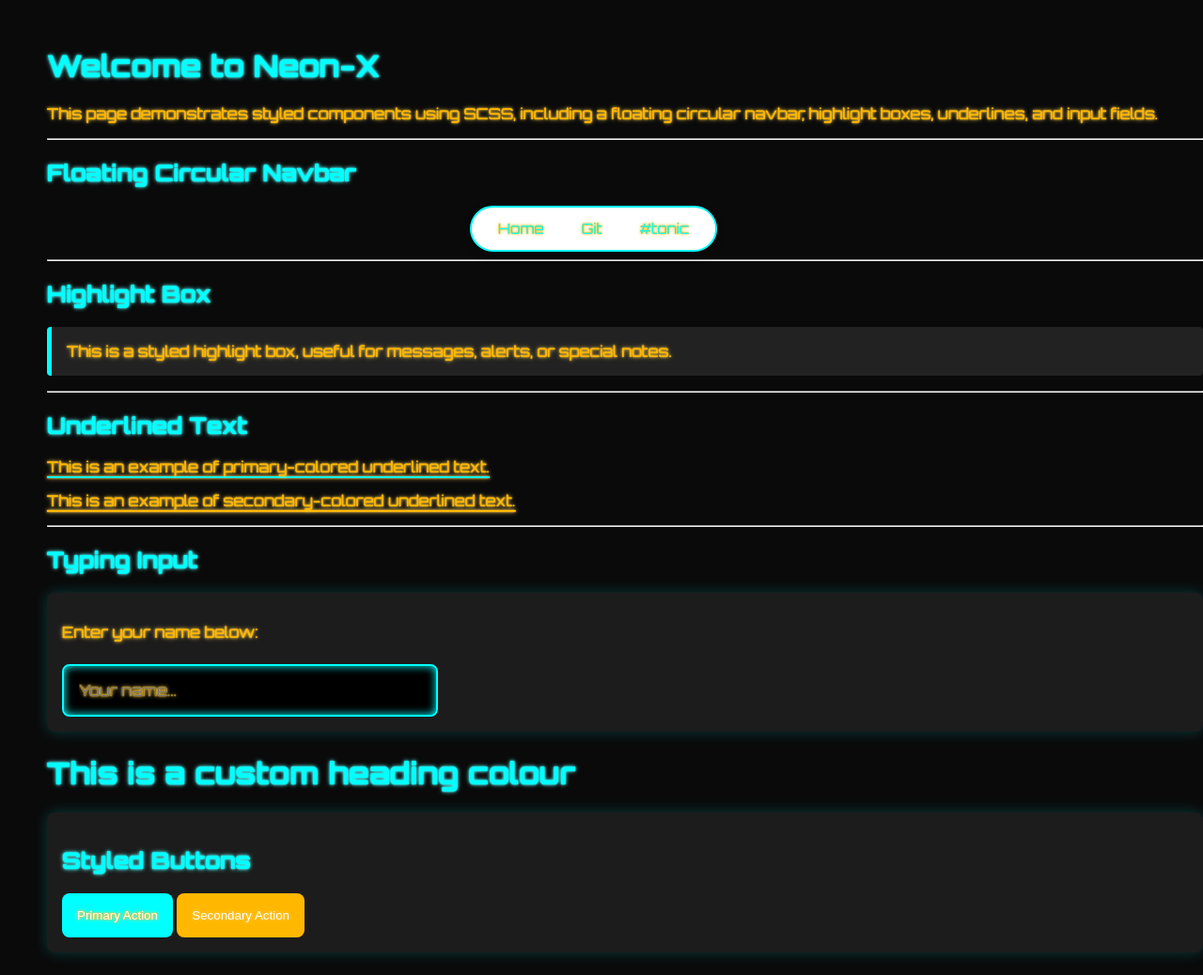
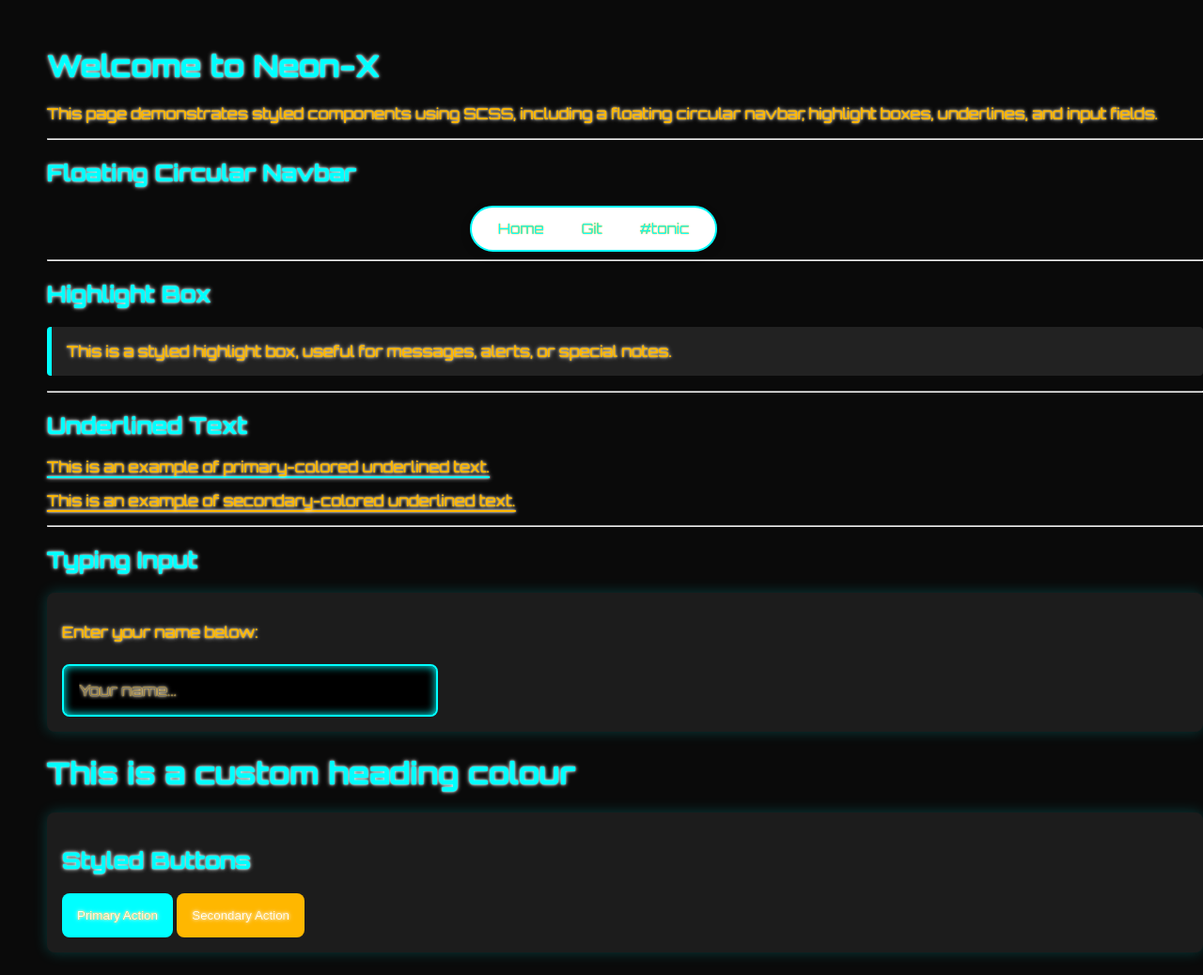
Before and after one commit to v659/jekyll_theme-new-v659, a Jekyll site: the page built from index.md, in a window 1280 px wide. Shown: the whole page at 94% size. Built offline with Jekyll 4.4.1, drawn with Linux system fonts in a browser that asks for light colours.

Commit message:
chang543

```diff
--- a/_sass/base.scss
+++ b/_sass/base.scss
@@ -15,8 +15,8 @@ $padding: 1rem;
   text-shadow:
     0 0 0.5px $color,
     0 0 1.5px $color,
-    0 0 2.5px lighten($color, 15%),
-    0 0 5px lighten($color, 20%);
+    0 0 2.5px lighten($color, 75%),
+    0 0 5px lighten($color, 100%);
 }
 
 // Base
```
